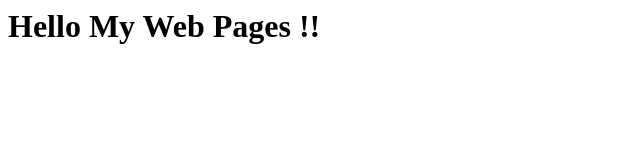
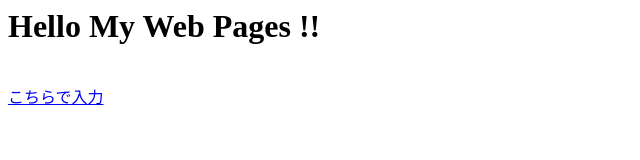
Before and after one commit to RS-Fujita/RS-Fujita.github.io, a plain HTML site: page index.html in a window 1280 px wide. Shown: the whole page, without its empty margins (0-640 px from the left). Drawn offline with Linux system fonts and the light colour scheme.

Commit message:
リンク追加

```diff
--- a/index.html
+++ b/index.html
@@ -4,5 +4,7 @@
   </head>
   <body>
     <h1>Hello My Web Pages !!</h1>
+    <br>
+    <a href="https://ryobi.tayori.com/form/01c597df8205c3e444fc36d87a792f54bbbab9a4/">こちらで入力</a>
   </body>
 </html>
```
